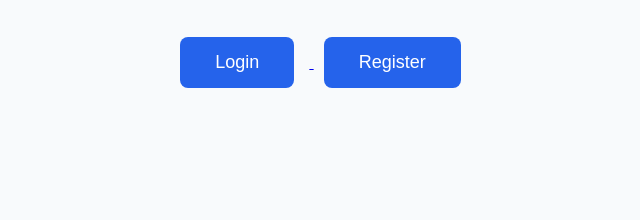
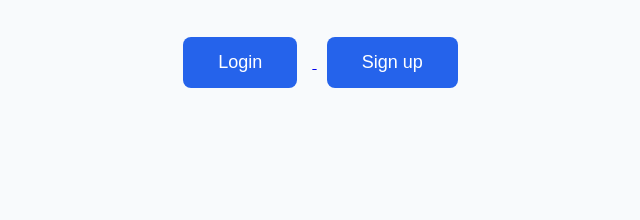
Before and after one commit to itspb-ux/Cloud-Native-Medicine-Donation-Platform, a website: page frontend/index.html in a window 1280 px wide. Shown: the part 744-964 px from the top of the page, 37-677 px from the left. Drawn offline with Linux system fonts and the light colour scheme.

Commit message:
Frontend Changes

```diff
--- a/frontend/index.html
+++ b/frontend/index.html
@@ -18,7 +18,7 @@
 
     <nav>
 
-        <h1>🏥 Medicine Donation Platform</h1>
+        <h1>🏥 Medicine Donation Platform </h1>
 
         <ul>
 
@@ -53,7 +53,7 @@
         </a>
 
         <a href="register.html">
-            <button>Register</button>
+            <button>Sign up</button>
         </a>
 
     </div>
```
